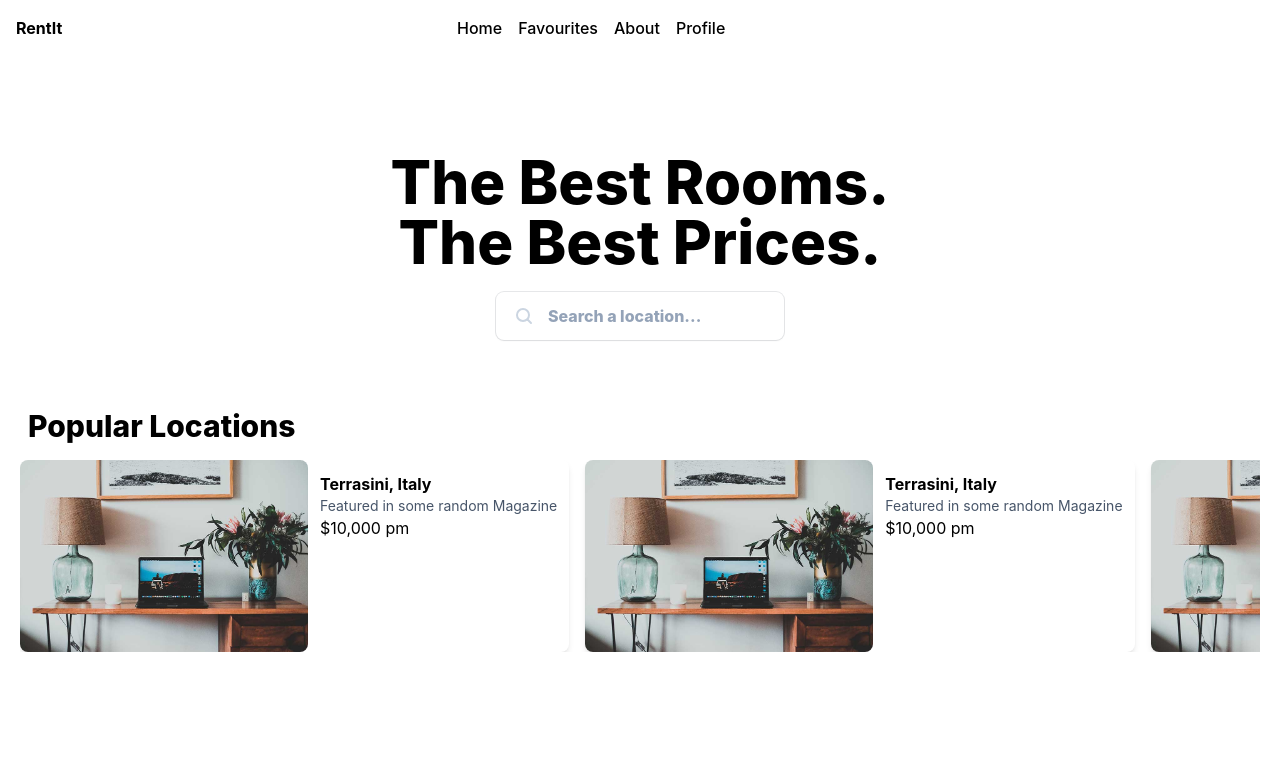
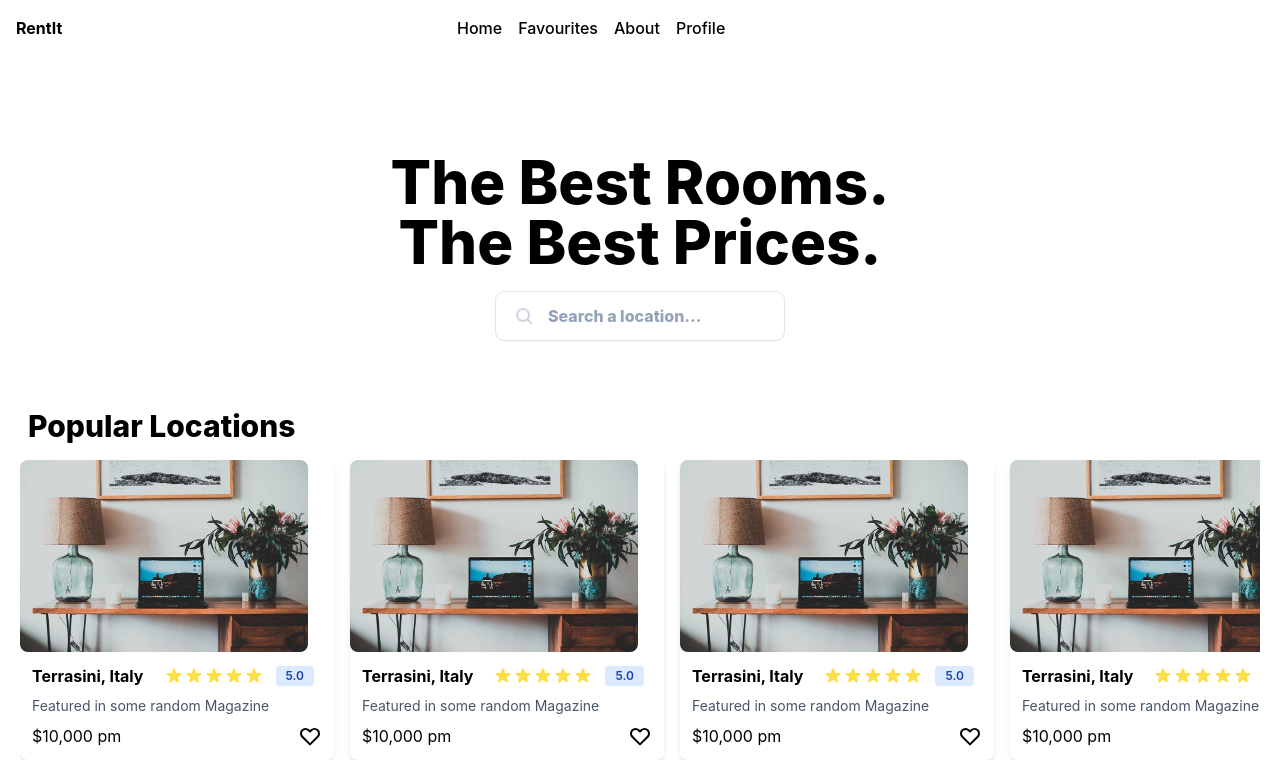
Before and after one commit to Pawan42002/RentIt, a React (Create React App) app in the folder client/: page / in a window 1280 px wide. Shown: the top 784 px of the page. Built offline with nearby package versions, Linux system fonts and the light colour scheme.

Commit message:
ListSummary edited

```diff
--- a/client/src/Components/ListSummary.js
+++ b/client/src/Components/ListSummary.js
@@ -1,18 +1,94 @@
-import React from "react";
+import React, { useState } from "react";
 import image from "../Assets/image-1.jpg";
 import Button from "./Button";
 const ListSummary = () => {
+  const [liked, setLiked] = useState("none");
   return (
-    <div className="flex flex-row min-w-fit bg-white rounded-lg border-gray-200 shadow-md dark:bg-gray-800 dark:border-gray-700">
+    <div className="flex flex-col  min-w-fit bg-white rounded-lg border-gray-200 shadow-md dark:bg-gray-800 dark:border-gray-700">
       <a href="#">
         <img className="rounded-lg w-64 lg:w-72" src={image} alt="" />
       </a>
-      <div className="flex flex-col p-3">
-        <h1 className="font-bold">Terrasini, Italy</h1>
-        <p className="text-sm text-slate-600">
-          Featured in some random Magazine
-        </p>
-        <h1>$10,000 pm</h1>
+      <div className="flex flex-col p-3 space-y-2">
+        <div className="flex justify-between items-center space-x-5">
+          <h1 className="font-bold">Terrasini, Italy</h1>
+          <div className="flex ">
+            <svg
+              className="w-5 h-5 text-yellow-300"
+              fill="currentColor"
+              viewBox="0 0 20 20"
+              xmlns="http://www.w3.org/2000/svg"
+            >
+              <path d="M9.049 2.927c.3-.921 1.603-.921 1.902 0l1.07 3.292a1 1 0 00.95.69h3.462c.969 0 1.371 1.24.588 1.81l-2.8 2.034a1 1 0 00-.364 1.118l1.07 3.292c.3.921-.755 1.688-1.54 1.118l-2.8-2.034a1 1 0 00-1.175 0l-2.8 2.034c-.784.57-1.838-.197-1.539-1.118l1.07-3.292a1 1 0 00-.364-1.118L2.98 8.72c-.783-.57-.38-1.81.588-1.81h3.461a1 1 0 00.951-.69l1.07-3.292z"></path>
+            </svg>
+            <svg
+              className="w-5 h-5 text-yellow-300"
+              fill="currentColor"
+              viewBox="0 0 20 20"
+              xmlns="http://www.w3.org/2000/svg"
+            >
+              <path d="M9.049 2.927c.3-.921 1.603-.921 1.902 0l1.07 3.292a1 1 0 00.95.69h3.462c.969 0 1.371 1.24.588 1.81l-2.8 2.034a1 1 0 00-.364 1.118l1.07 3.292c.3.921-.755 1.688-1.54 1.118l-2.8-2.034a1 1 0 00-1.175 0l-2.8 2.034c-.784.57-1.838-.197-1.539-1.118l1.07-3.292a1 1 0 00-.364-1.118L2.98 8.72c-.783-.57-.38-1.81.588-1.81h3.461a1 1 0 00.951-.69l1.07-3.292z"></path>
+            </svg>
+            <svg
+              className="w-5 h-5 text-yellow-300"
+              fill="currentColor"
+              viewBox="0 0 20 20"
+              xmlns="http://www.w3.org/2000/svg"
+            >
+              <path d="M9.049 2.927c.3-.921 1.603-.921 1.902 0l1.07 3.292a1 1 0 00.95.69h3.462c.969 0 1.371 1.24.588 1.81l-2.8 2.034a1 1 0 00-.364 1.118l1.07 3.292c.3.921-.755 1.688-1.54 1.118l-2.8-2.034a1 1 0 00-1.175 0l-2.8 2.034c-.784.57-1.838-.197-1.539-1.118l1.07-3.292a1 1 0 00-.364-1.118L2.98 8.72c-.783-.57-.38-1.81.588-1.81h3.461a1 1 0 00.951-.69l1.07-3.292z"></path>
+            </svg>
+            <svg
+              className="w-5 h-5 text-yellow-300"
+              fill="currentColor"
+              viewBox="0 0 20 20"
+              xmlns="http://www.w3.org/2000/svg"
+            >
+              <path d="M9.049 2.927c.3-.921 1.603-.921 1.902 0l1.07 3.292a1 1 0 00.95.69h3.462c.969 0 1.371 1.24.588 1.81l-2.8 2.034a1 1 0 00-.364 1.118l1.07 3.292c.3.921-.755 1.688-1.54 1.118l-2.8-2.034a1 1 0 00-1.175 0l-2.8 2.034c-.784.57-1.838-.197-1.539-1.118l1.07-3.292a1 1 0 00-.364-1.118L2.98 8.72c-.783-.57-.38-1.81.588-1.81h3.461a1 1 0 00.951-.69l1.07-3.292z"></path>
+            </svg>
+            <svg
+              className="w-5 h-5 text-yellow-300"
+              fill="currentColor"
+              viewBox="0 0 20 20"
+              xmlns="http://www.w3.org/2000/svg"
+            >
+              <path d="M9.049 2.927c.3-.921 1.603-.921 1.902 0l1.07 3.292a1 1 0 00.95.69h3.462c.969 0 1.371 1.24.588 1.81l-2.8 2.034a1 1 0 00-.364 1.118l1.07 3.292c.3.921-.755 1.688-1.54 1.118l-2.8-2.034a1 1 0 00-1.175 0l-2.8 2.034c-.784.57-1.838-.197-1.539-1.118l1.07-3.292a1 1 0 00-.364-1.118L2.98 8.72c-.783-.57-.38-1.81.588-1.81h3.461a1 1 0 00.951-.69l1.07-3.292z"></path>
+            </svg>
+            <span className="bg-blue-100 text-blue-800 text-xs font-semibold mr-2 px-2.5 py-0.5 rounded dark:bg-blue-200 dark:text-blue-800 ml-3">
+              5.0
+            </span>
+          </div>
+        </div>
+        <div>
+          <p className="text-sm text-slate-600">
+            Featured in some random Magazine
+          </p>
+        </div>
+        <div className="flex justify-between items-center">
+          <h1>$10,000 pm</h1>
+          <button
+            onClick={() => {
+              if (liked === "none") {
+                setLiked("red"); // code to edit the like button
+              } else {
+                setLiked("none");
+              }
+            }}
+          >
+            <svg
+              xmlns="http://www.w3.org/2000/svg"
+              className="h-6 w-6"
+              fill={liked} // we can change the color here
+              viewBox="0 0 24 24"
+              stroke="currentColor"
+              strokeWidth={2}
+            >
+              <path
+                strokeLinecap="round"
+                strokeLinejoin="round"
+                d="M4.318 6.318a4.5 4.5 0 000 6.364L12 20.364l7.682-7.682a4.5 4.5 0 00-6.364-6.364L12 7.636l-1.318-1.318a4.5 4.5 0 00-6.364 0z"
+              />
+            </svg>
+          </button>
+        </div>
       </div>
     </div>
   );
```
